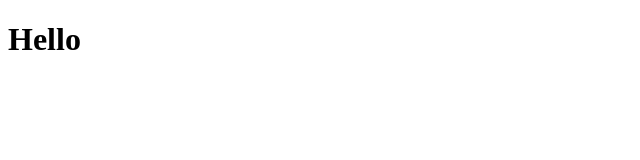
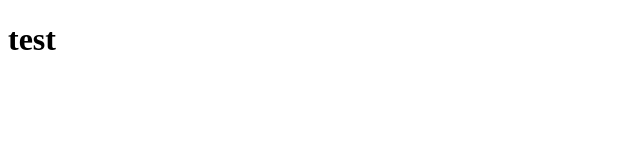
Before and after one commit to Yakov29/mge, a website built with Parcel: page src/index.html in a window 1280 px wide. Shown: the full height of the page, 0-640 px from the left. Built offline with nearby package versions, Linux system fonts and the light colour scheme.

Commit message:
Update index.html

```diff
--- a/src/index.html
+++ b/src/index.html
@@ -6,7 +6,7 @@
     <title>Document</title>
 </head>
 <body>
-    <h1>Hello</h1>
+    <h1>test</h1>
     <script src="./index.js" type="module"></script>
 </body>
 </html>
```
